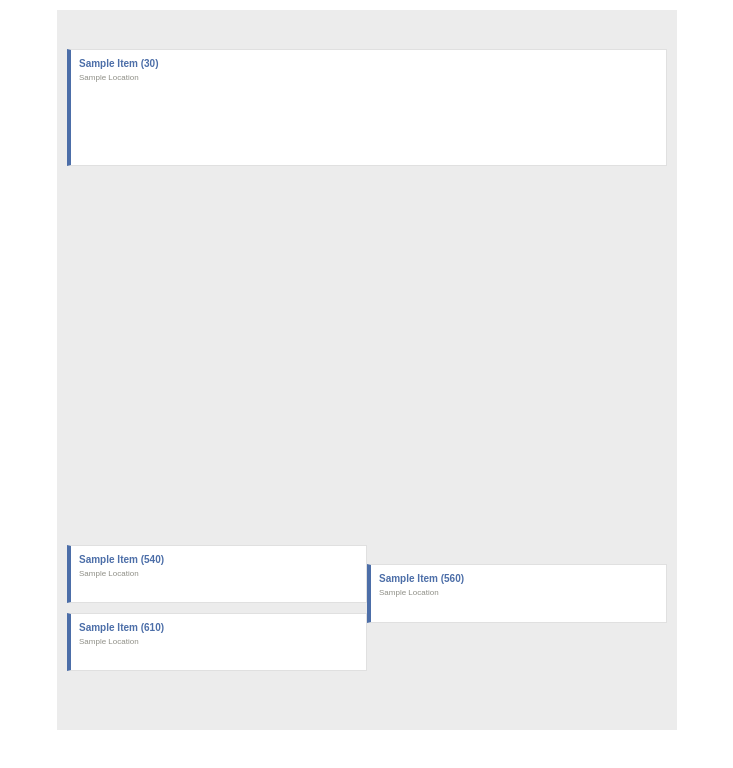
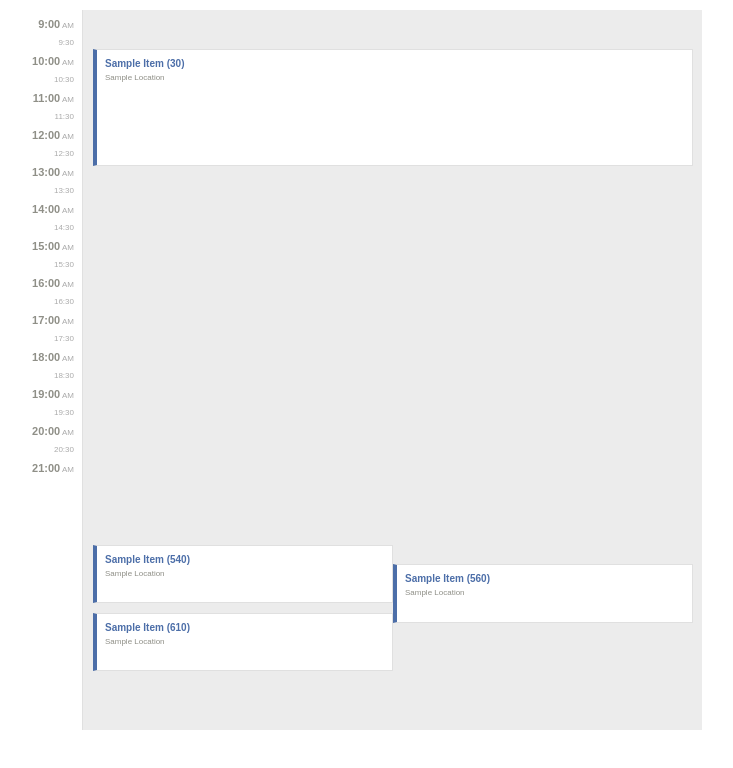
Before and after one commit to adrienjoly/calendar-renderer, a React (Create React App) app in the folder calendar-renderer/: page / in a window 1280 px wide. Shown: the top 768 px of the page, without its empty margins (273-1006 px from the left). Built offline with nearby package versions, Linux system fonts and the light colour scheme; the HTML template or start-up script is replaced by a standard one.

Commit message:
early display of axis

```diff
--- a/calendar-renderer/src/Calendar.css
+++ b/calendar-renderer/src/Calendar.css
@@ -3,10 +3,29 @@
   text-align: left;
 }
 
+.Calendar-axis {
+  float: left;
+  text-align: right;
+  margin-right: 8px;
+}
+
+.Calendar-axis-hour,
+.Calendar-axis-half {
+  color: #aaa; /* todo */
+  font-size: 8px;
+}
+
+.Calendar-axis-hour b {
+  color: #8F8F87;
+  font-size: 11px;
+}
+
 .Calendar-container {
+  float: left;
   position: relative;
   box-sizing: border-box;
   background-color: #ececec;
+  border-left: 1px solid #e0e0e0;
 }
 
 .Calendar-event {
--- a/calendar-renderer/src/Calendar.js
+++ b/calendar-renderer/src/Calendar.js
@@ -74,12 +74,31 @@ const renderEvents = events =>
     </div>
   );
 
+const renderAxis = () => {
+  const hours = createRange(2 * DAY_START / 60, 2 * DAY_END / 60)
+    .map(v => v / 2)
+    .map((v, i) => {
+      if (Number.isInteger(v)) {
+        return <p key={i} className="Calendar-axis-hour"><b>{v}:00</b> AM</p> /* todo: AM / PM */
+      } else {
+        return <p key={i} className="Calendar-axis-half">{Math.floor(v)}:30</p>
+      }
+    });
+  console.log(hours);
+  return (
+    <div className="Calendar-axis">
+      {hours}
+    </div>
+  );
+}
+
 // Calendar component
 
 class Calendar extends Component {
   render() {
     return (
       <div className="Calendar">
+        {renderAxis()}
         <div className="Calendar-container" style={containerStyle}>
           {renderEvents(this.props.events)}
         </div>
```
